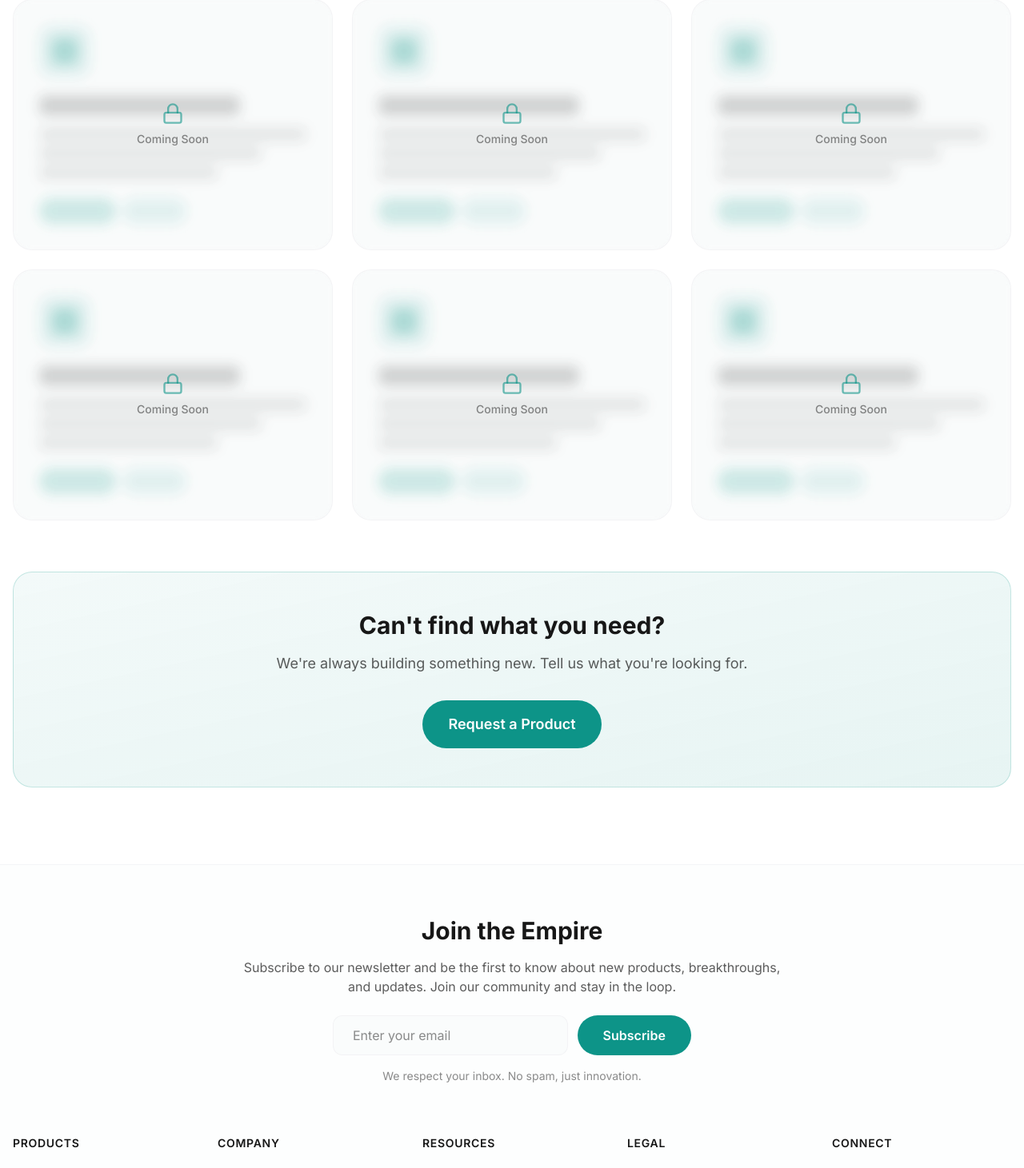
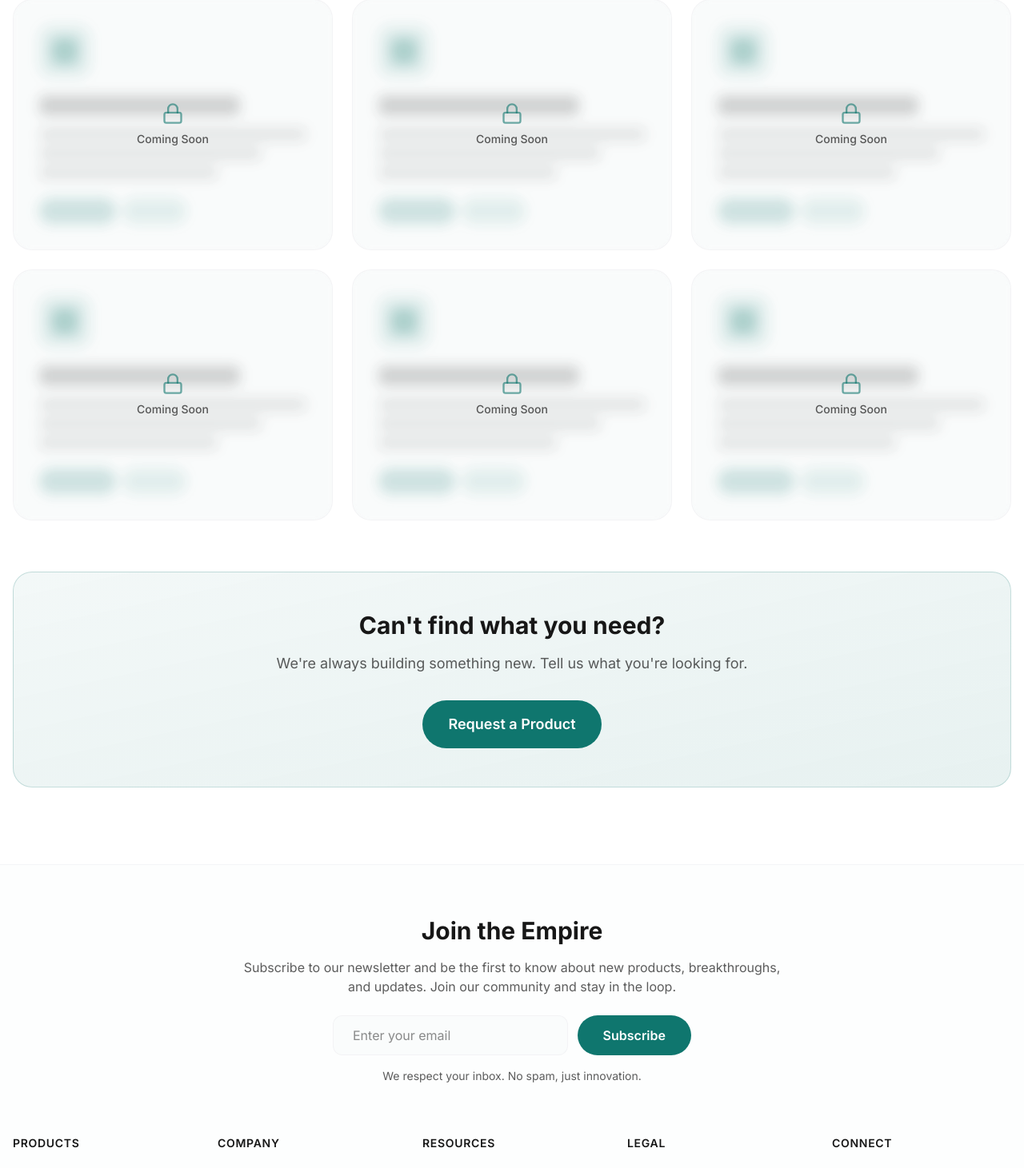
Before and after one commit to Roboticela/Roboticela-Landing-Page, a Next.js app: page /products/e-commerce in a window 1280 px wide. Shown: the part 680-2141 px from the top of the page at 80% size. Built offline with nearby package versions, Linux system fonts and the light colour scheme.

Commit message:
Update global styles for light theme primary color and enhance text visibility in Footer and Products components. Add aria-labels for better accessibility on link elements and adjust text colors for improved readability.

```diff
--- a/app/components/Footer.tsx
+++ b/app/components/Footer.tsx
@@ -18,7 +18,7 @@ export default function Footer() {
             Subscribe to our newsletter and be the first to know about new products, breakthroughs, and updates. Join our community and stay in the loop.
           </p>
           <NewsletterSignup />
-          <p className="text-sm text-foreground/50 mt-4">We respect your inbox. No spam, just innovation.</p>
+          <p className="text-sm text-foreground/70 mt-4">We respect your inbox. No spam, just innovation.</p>
         </div>
 
         {/* Main Footer Content */}
--- a/app/components/Products.tsx
+++ b/app/components/Products.tsx
@@ -95,19 +95,21 @@ export default function Products() {
                         href={link.href}
                         target="_blank"
                         rel="noopener noreferrer"
+                        aria-label={`${link.label} — ${product.name}`}
                         className="inline-flex items-center gap-1 px-4 py-2 bg-primary/10 hover:bg-primary/20 text-primary rounded-full font-medium text-sm transition-all duration-300"
                       >
                         {link.label}
-                        <ArrowRight className="w-4 h-4" />
+                        <ArrowRight className="w-4 h-4" aria-hidden="true" />
                       </a>
                     ) : (
                       <Link
                         key={linkIndex}
                         href={link.href}
+                        aria-label={`${link.label} — ${product.name}`}
                         className="inline-flex items-center gap-1 px-4 py-2 bg-primary/10 hover:bg-primary/20 text-primary rounded-full font-medium text-sm transition-all duration-300"
                       >
                         {link.label}
-                        <ArrowRight className="w-4 h-4" />
+                        <ArrowRight className="w-4 h-4" aria-hidden="true" />
                       </Link>
                     )
                   )}
@@ -137,7 +139,7 @@ export default function Products() {
                 <div className="absolute inset-0 flex flex-col items-center justify-center bg-card/30 backdrop-blur-[2px] rounded-3xl">
                   <div className="flex flex-col items-center gap-2">
                     <Lock className="w-7 h-7 text-primary/60" />
-                    <p className="text-sm font-medium text-foreground/50">Coming Soon</p>
+                    <p className="text-sm font-medium text-foreground/70">Coming Soon</p>
                   </div>
                 </div>
               </motion.div>
--- a/app/components/ProductsCatalog.tsx
+++ b/app/components/ProductsCatalog.tsx
@@ -69,19 +69,21 @@ function ProductCard({ product }: { product: Product }) {
               href={link.href}
               target="_blank"
               rel="noopener noreferrer"
+              aria-label={`${link.label} — ${product.name}`}
               className="inline-flex items-center gap-1 px-4 py-2 bg-primary/10 hover:bg-primary/20 text-primary rounded-full font-medium text-sm transition-all duration-300"
             >
               {link.label}
-              <ArrowRight className="w-4 h-4" />
+              <ArrowRight className="w-4 h-4" aria-hidden="true" />
             </a>
           ) : (
             <Link
               key={linkIndex}
               href={link.href}
+              aria-label={`${link.label} — ${product.name}`}
               className="inline-flex items-center gap-1 px-4 py-2 bg-primary/10 hover:bg-primary/20 text-primary rounded-full font-medium text-sm transition-all duration-300"
             >
               {link.label}
-              <ArrowRight className="w-4 h-4" />
+              <ArrowRight className="w-4 h-4" aria-hidden="true" />
             </Link>
           )
         )}
@@ -112,7 +114,7 @@ function PlaceholderCard() {
       <div className="absolute inset-0 flex flex-col items-center justify-center bg-card/30 backdrop-blur-[2px] rounded-3xl">
         <div className="flex flex-col items-center gap-2">
           <Lock className="w-7 h-7 text-primary/60" />
-          <p className="text-sm font-medium text-foreground/50">Coming Soon</p>
+          <p className="text-sm font-medium text-foreground/70">Coming Soon</p>
         </div>
       </div>
     </motion.div>
--- a/app/globals.css
+++ b/app/globals.css
@@ -55,7 +55,7 @@
 
 /* Teal/Default brand accent override for light */
 [data-theme="light"] {
-  --primary: #0d9488;
+  --primary: #0f766e;
 }
 
 [data-theme="dark"] {
```
